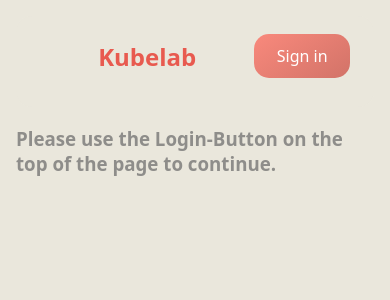
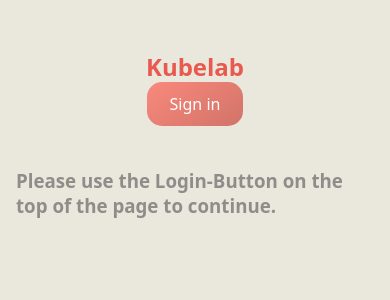
Before and after one commit to troppes/kubelab, a SvelteKit app in the folder frontend/: page / in a window 390 px wide. Shown: the top 300 px of the page. Built offline with nearby package versions, Linux system fonts and the light colour scheme; no server answers.

Commit message:
added mobile responsive

```diff
--- a/frontend/src/routes/+layout.svelte
+++ b/frontend/src/routes/+layout.svelte
@@ -10,7 +10,7 @@
 					<small>Signed in as</small><br />
 					<strong>{$page.data.session.user?.email ?? $page.data.session.user?.name}</strong>
 				</div>
-				<div class="item"><div class="headline">Kubelab</div></div>
+				<div class="item"><div class="headline hidden-mobile">Kubelab</div></div>
 				<div class="item">
 					<a href="/auth/signout" class="button" data-sveltekit-preload-data="off">Sign out</a>
 				</div>
--- a/frontend/static/styles/style.css
+++ b/frontend/static/styles/style.css
@@ -32,6 +32,16 @@
     ;
 }
 
+@media (max-width: 1024px) {
+    .hidden-mobile {
+        display: none;
+    }
+
+    .container-nav {
+        flex-direction: column;
+    }
+}
+
 .headline {
     font-size: 1.5rem;
     font-weight: 600;
```
